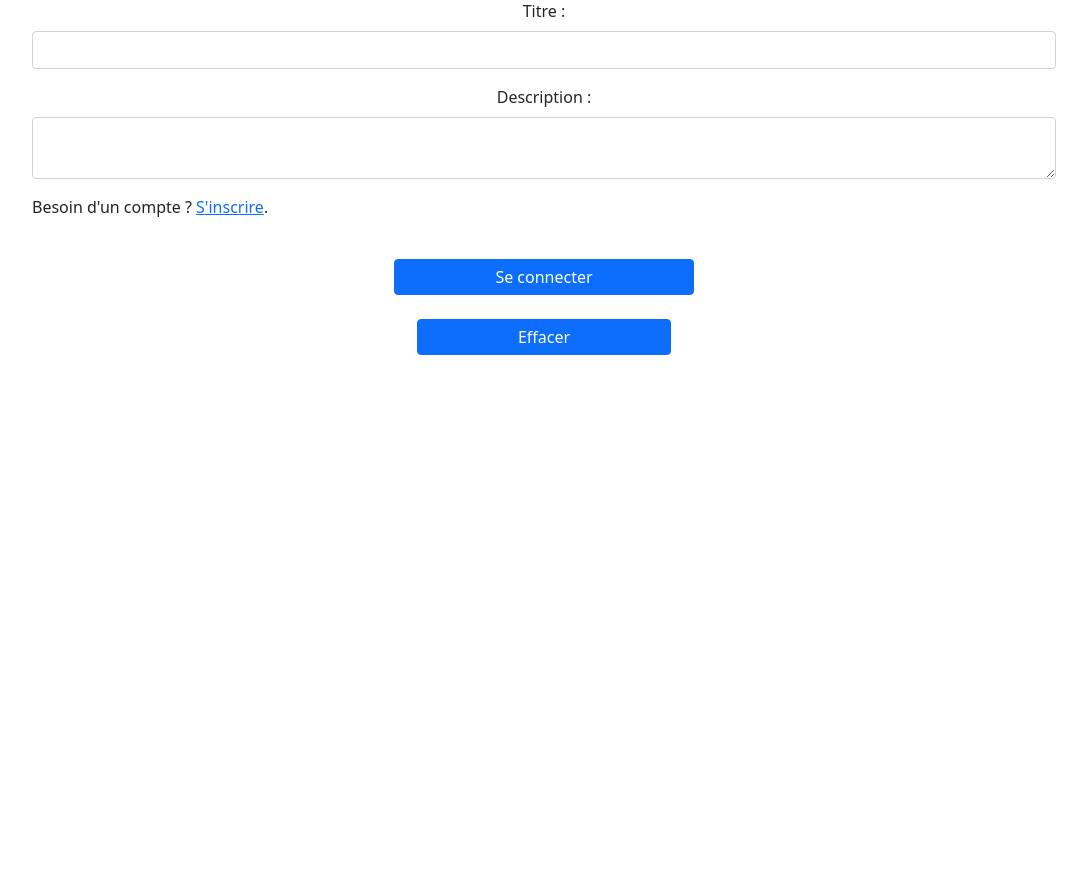
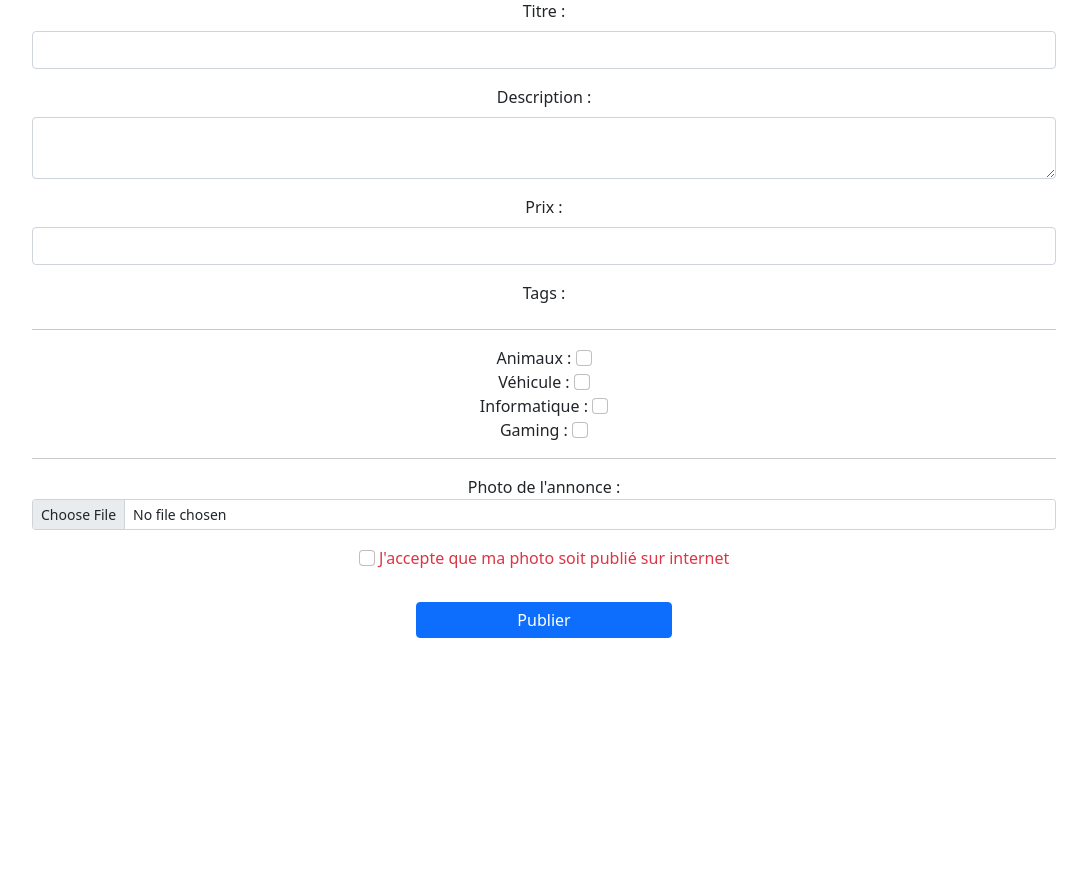
Before and after one commit to Soreenn/Web_Project_CPNV, a PHP site: page /view/addAnnonce.php in a window 1280 px wide. Shown: the part 187-1065 px from the top of the page, without its empty margins (96-1183 px from the left). Run offline with PHP 8.4, Linux system fonts and the light colour scheme.

Commit message:
Modify addAnnonce.php

```diff
--- a/Web_Files/view/addAnnonce.php
+++ b/Web_Files/view/addAnnonce.php
@@ -21,16 +21,37 @@ ob_start();
             <label for="desc" class="form-label">Description :</label>
             <textarea required class="form-control" name="desc" id="desc"></textarea>
         </div>
-
-        <div class="alignLeft">
-            <p>Besoin d'un compte ? <a href="/register">S'inscrire</a>.</p>
+        <div class="mb-3">
+            <label for="price" class="form-label">Prix :</label>
+            <input type="number" required class="form-control" name="desc" id="desc">
         </div>
+        <div class="mb-3">
+            <label for="tags" class="form-label">Tags :</label>
+            <input type="hidden" id="tags">
+            <hr>
+            <label for="Animaux" class="form-check-label">Animaux : </label>
+            <input type="checkbox" class="form-check-input" name="Animaux" id="Animaux">
+            <br>
+            <label for="vehicle" class="form-check-label">Véhicule : </label>
+            <input type="checkbox" class="form-check-input" name="vehicle" id="vehicle">
+            <br>
+            <label for="info" class="form-check-label">Informatique : </label>
+            <input type="checkbox" class="form-check-input" name="info" id="info">
+            <br>
+            <label for="gaming" class="form-check-label">Gaming : </label>
+            <input type="checkbox" class="form-check-input" name="gaming" id="gaming">
+            <hr>
+        </div>
+        <div class="mb-3">
+            <label for="img">Photo de l'annonce : </label>
+            <input class="form-control form-control-sm" type="file" id="img" name="img">
+        </div>
+        <div class="mb-3">
+            <input required type="checkbox" class="form-check-input" name="accept" id="accept">
+            <label for="accept" class="form-check-label"><p class="text-danger">J'accepte que ma photo soit publié sur internet</p></label>
+        </div>
+        <button type="submit" class="btn btn-primary">Publier</button>
         <br>
-        <button type="submit" class="btn btn-primary">Se connecter</button>
-        <br>
-        <br>
-        <button type="reset" class="btn btn-primary">Effacer</button>
-
     </form>
 </div>
 <!--Form end-->
```
